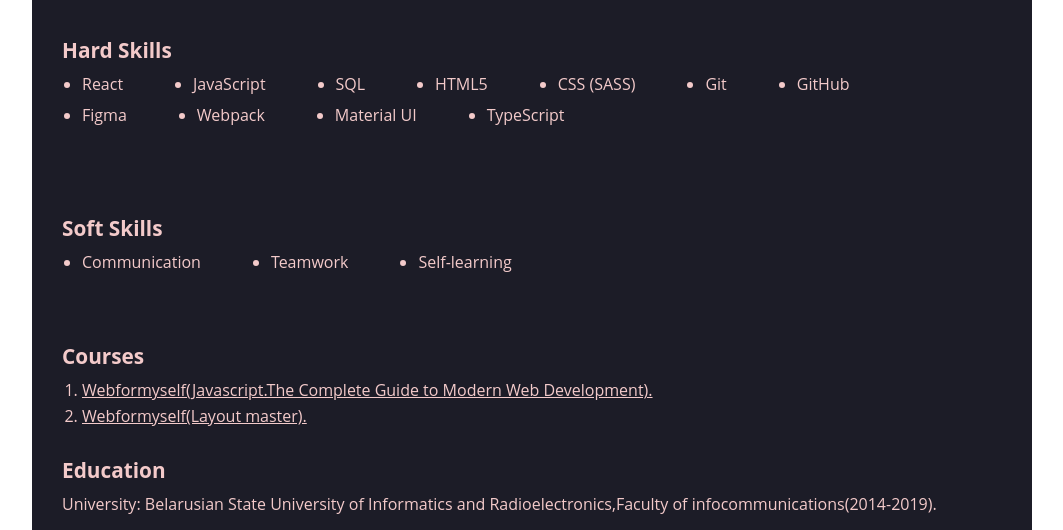
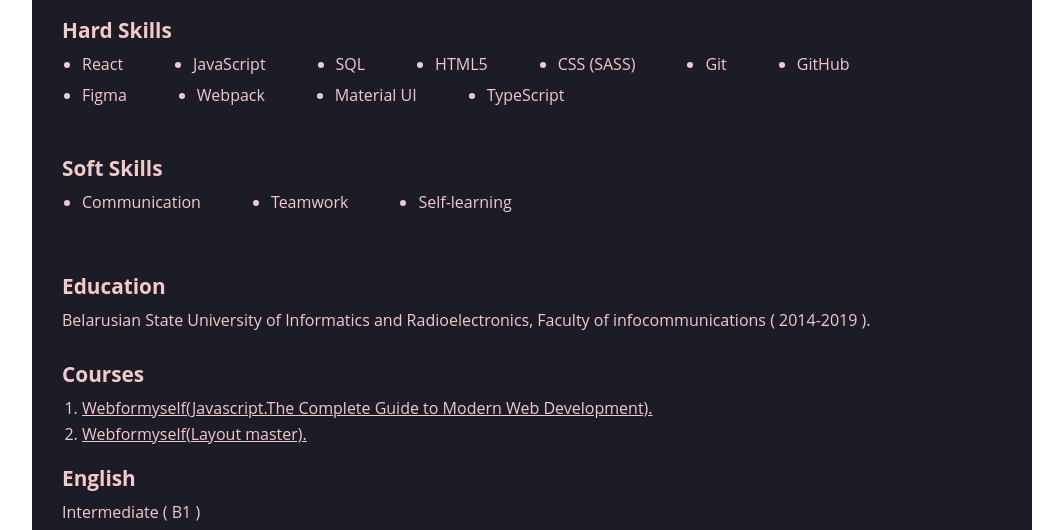
Before and after one commit to andreiokcober/Andrei-CV, a plain HTML site: page index.html in a window 1280 px wide. Shown: the part 328-858 px from the top of the page, without its empty margins (108-1171 px from the left). Drawn offline with Linux system fonts and the light colour scheme.

Commit message:
refactor:change place education with courses

```diff
--- a/index.html
+++ b/index.html
@@ -78,6 +78,13 @@
           <li class="skils_menu_item">Self-learning</li>
         </ul>
       </section>
+      <section class="education">
+        <h2 id="education">Education</h2>
+        <p>
+          Belarusian State University of Informatics and Radioelectronics,
+          Faculty of infocommunications ( 2014-2019 ).
+        </p>
+      </section>
       <section class="courses">
         <h2 id="courses">Courses</h2>
         <ul class="courses_menu">
@@ -99,13 +106,6 @@
             >
           </li>
         </ul>
-      </section>
-      <section class="education">
-        <h2 id="education">Education</h2>
-        <p>
-          University: Belarusian State University of Informatics and
-          Radioelectronics,Faculty of infocommunications(2014-2019).
-        </p>
       </section>
       <section class="english">
         <h2>English</h2>
--- a/style.css
+++ b/style.css
@@ -106,7 +106,7 @@ header {
   line-height: 1.7;
 }
 .skils {
-  padding: 40px 0;
+  padding: 20px 0;
   max-width: 100%;
 }
 .skils_menu {
@@ -131,7 +131,7 @@ header {
   font-size: 1.2em;
 }
 .courses {
-  margin-top: 20px;
+  margin: 20px 0;
 }
 .courses_menu {
   list-style-type: style;
```
